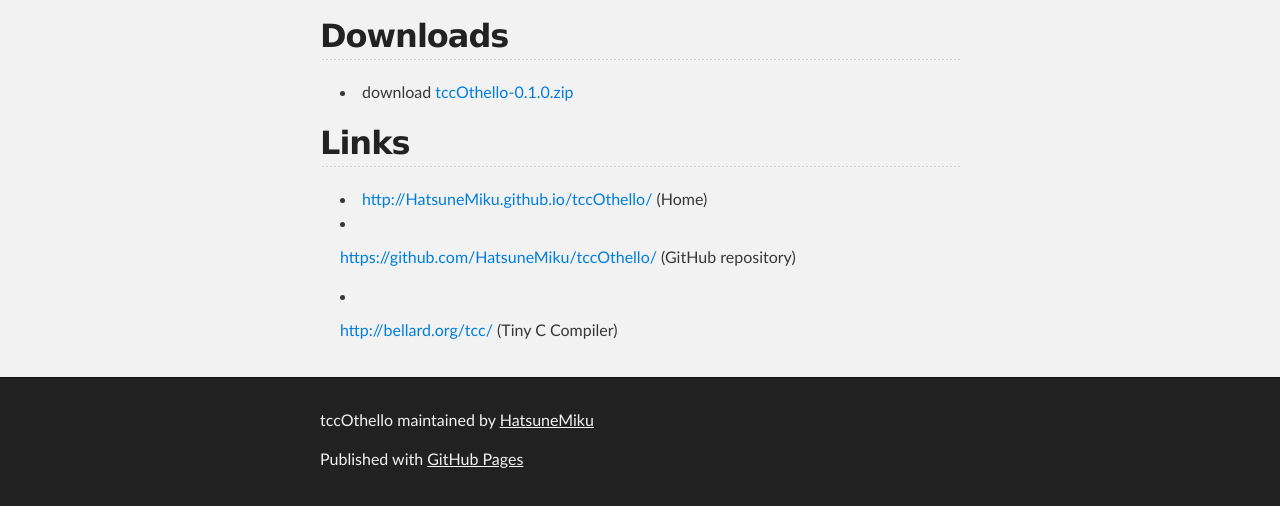
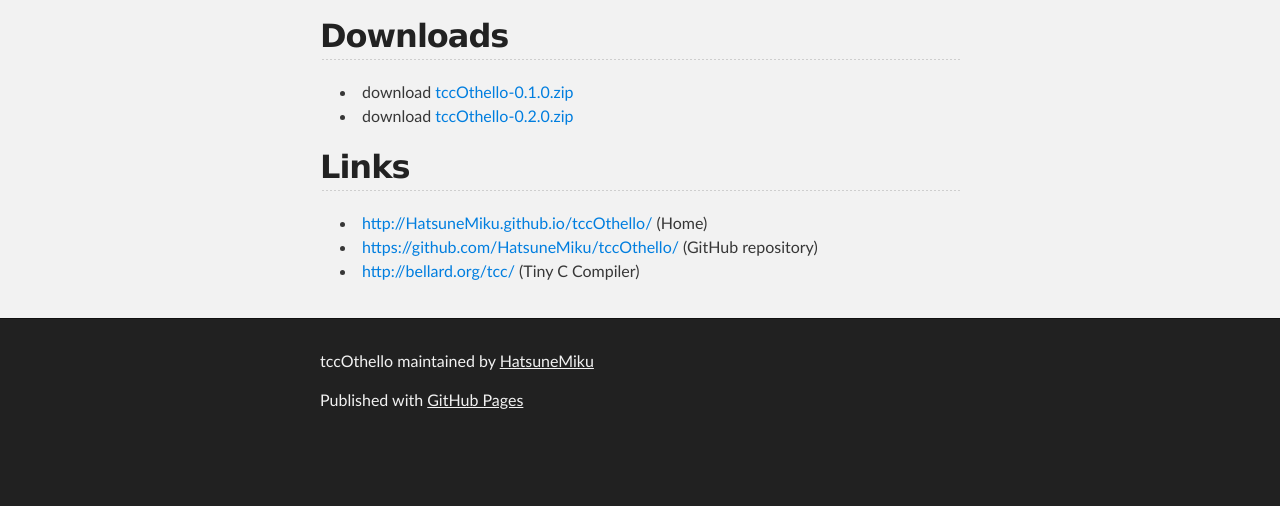
Before and after one commit to HatsuneMiku/tccOthello, a plain HTML site: page index.html in a window 1280 px wide. Shown: the part 773-1279 px from the top of the page. After the commit the page ends 1220 px from the top, so only its background shows below. Drawn offline with Linux system fonts and the light colour scheme.

```diff
--- a/index.html
+++ b/index.html
@@ -49,14 +49,18 @@
 <ul>
 <li>download <a href="https://github.com/HatsuneMiku/tccOthello/blob/0.1.0/release-0.1.0/tccOthello-0.1.0.zip?raw=true">tccOthello-0.1.0.zip</a>
 </li>
+<li>download <a href="https://github.com/HatsuneMiku/tccOthello/blob/0.2.0/release-0.2.0/tccOthello-0.2.0.zip?raw=true">tccOthello-0.2.0.zip</a>
+</li>
 </ul><h2>
 <a name="links" class="anchor" href="#links"><span class="octicon octicon-link"></span></a>Links</h2>
 
 <ul>
 <li>
 <a href="http://HatsuneMiku.github.io/tccOthello/">http://HatsuneMiku.github.io/tccOthello/</a> (Home)</li>
-<li><p><a href="https://github.com/HatsuneMiku/tccOthello/">https://github.com/HatsuneMiku/tccOthello/</a> (GitHub repository)</p></li>
-<li><p><a href="http://bellard.org/tcc/">http://bellard.org/tcc/</a> (Tiny C Compiler)</p></li>
+<li>
+<a href="https://github.com/HatsuneMiku/tccOthello/">https://github.com/HatsuneMiku/tccOthello/</a> (GitHub repository)</li>
+<li>
+<a href="http://bellard.org/tcc/">http://bellard.org/tcc/</a> (Tiny C Compiler)</li>
 </ul>
       </section>
     </div>
--- a/params.json
+++ b/params.json
@@ -1 +1 @@
-{"name":"tccOthello","tagline":"Tiny C Compiler Othello","body":"tccOthello\r\n==========\r\n\r\nTiny C Compiler Othello\r\n\r\n\r\nScreenShot\r\n----------\r\n[case00]: https://github.com/HatsuneMiku/tccOthello/blob/master/case00.png?raw=true\r\n![screenshot][case00]\r\n * https://github.com/HatsuneMiku/tccOthello/blob/master/case00.png?raw=true\r\n\r\n\r\nDownloads\r\n---------\r\n\r\n - download [tccOthello-0.1.0.zip](https://github.com/HatsuneMiku/tccOthello/blob/0.1.0/release-0.1.0/tccOthello-0.1.0.zip?raw=true)\r\n\r\n\r\nLinks\r\n-----\r\n\r\n - http://HatsuneMiku.github.io/tccOthello/ (Home)\r\n - https://github.com/HatsuneMiku/tccOthello/ (GitHub repository)\r\n\r\n - http://bellard.org/tcc/ (Tiny C Compiler)\r\n","google":"","note":"Don't delete this file! It's used internally to help with page regeneration."}
+{"name":"tccOthello","tagline":"Tiny C Compiler Othello","body":"tccOthello\r\n==========\r\n\r\nTiny C Compiler Othello\r\n\r\n\r\nScreenShot\r\n----------\r\n[case00]: https://github.com/HatsuneMiku/tccOthello/blob/master/case00.png?raw=true\r\n![screenshot][case00]\r\n * https://github.com/HatsuneMiku/tccOthello/blob/master/case00.png?raw=true\r\n\r\n\r\nDownloads\r\n---------\r\n\r\n - download [tccOthello-0.1.0.zip](https://github.com/HatsuneMiku/tccOthello/blob/0.1.0/release-0.1.0/tccOthello-0.1.0.zip?raw=true)\r\n - download [tccOthello-0.2.0.zip](https://github.com/HatsuneMiku/tccOthello/blob/0.2.0/release-0.2.0/tccOthello-0.2.0.zip?raw=true)\r\n\r\n\r\nLinks\r\n-----\r\n\r\n - http://HatsuneMiku.github.io/tccOthello/ (Home)\r\n - https://github.com/HatsuneMiku/tccOthello/ (GitHub repository)\r\n - http://bellard.org/tcc/ (Tiny C Compiler)\r\n","google":"","note":"Don't delete this file! It's used internally to help with page regeneration."}
```
